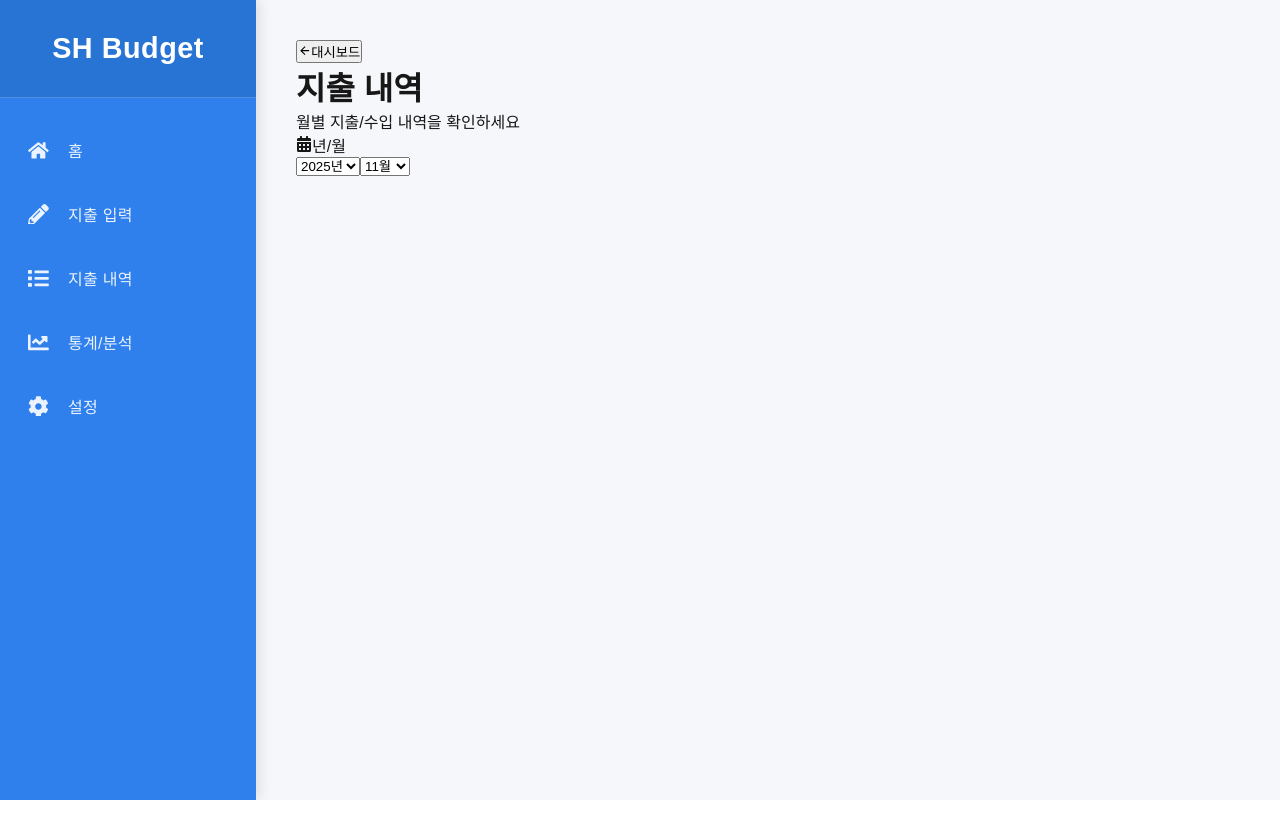
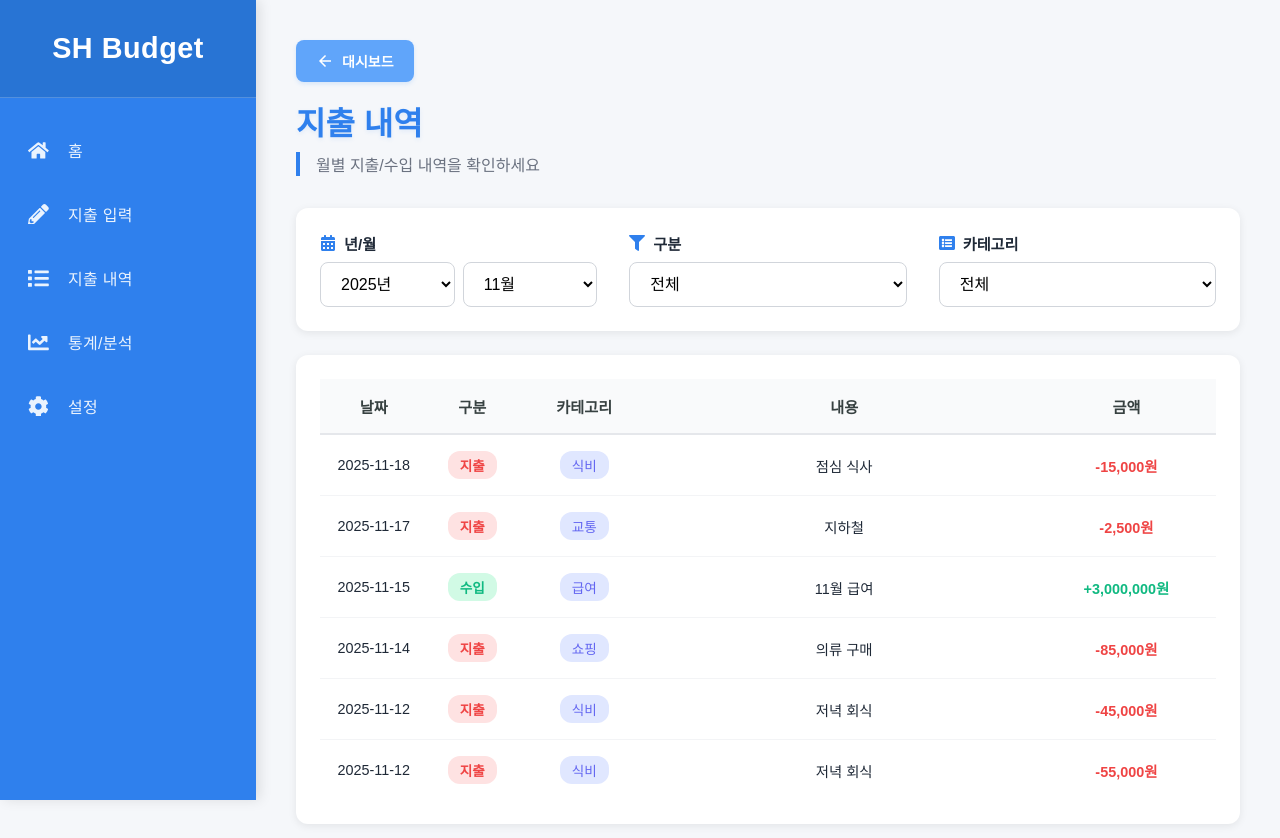
Before and after one commit to SHP-0701/my-budget-app, a Next.js app: page /expense/list in a window 1280 px wide. Shown: the top 838 px of the page. Before the commit the page ends 800 px from the top, so only its background shows below. Built offline with nearby package versions, Linux system fonts and the light colour scheme.

Commit message:
지출 내역 프론트 완성(?)

```diff
--- a/app/expense/list/page.js
+++ b/app/expense/list/page.js
@@ -75,6 +75,14 @@ export default function ExpenseList() {
       description: '저녁 회식',
       amount: 45000,
     },
+    {
+      id: 6,
+      date: '2025-11-12',
+      type: 'expense',
+      category: '식비',
+      description: '저녁 회식',
+      amount: 55000,
+    },
   ]);
 
   // 카테고리 목록
@@ -151,6 +159,93 @@ export default function ExpenseList() {
               </select>
             </div>
           </div>
+
+          <div className={styles.filterGroup}>
+            <label className={styles.filterLabel}>
+              <FaFilter className={styles.icon} />
+              구분
+            </label>
+            <select
+              name='type'
+              value={filters.type}
+              onChange={handleFilterChange}
+              className={styles.select}
+            >
+              <option value='all'>전체</option>
+              <option value='expense'>지출</option>
+              <option value='income'>수입</option>
+            </select>
+          </div>
+
+          <div className={styles.filterGroup}>
+            <label className={styles.filterLabel}>
+              <FaListAlt className={styles.icon} />
+              카테고리
+            </label>
+            <select
+              name='category'
+              value={filters.category}
+              onChange={handleFilterChange}
+              className={styles.select}
+            >
+              <option value='all'>전체</option>
+              {filters.type !== 'all' &&
+                categories[filters.type].map((cat) => (
+                  <option key={cat} value={cat}>
+                    {cat}
+                  </option>
+                ))}
+            </select>
+          </div>
+        </div>
+
+        {/** 지출/수입 내역 테이블 */}
+        <div className={styles.tableWrapper}>
+          <table className={styles.table}>
+            <thead>
+              <tr>
+                <th>날짜</th>
+                <th>구분</th>
+                <th>카테고리</th>
+                <th>내용</th>
+                <th>금액</th>
+              </tr>
+            </thead>
+            <tbody>
+              {transactions.map((transaction) => (
+                <tr key={transaction.id}>
+                  <td>{transaction.date}</td>
+                  <td>
+                    <span
+                      className={
+                        transaction.type === 'income'
+                          ? styles.badgeIncome
+                          : styles.badgeExpense
+                      }
+                    >
+                      {transaction.type === 'income' ? '수입' : '지출'}
+                    </span>
+                  </td>
+                  <td>
+                    <span className={styles.categoryBadge}>
+                      {transaction.category}
+                    </span>
+                  </td>
+                  <td>{transaction.description}</td>
+                  <td
+                    className={
+                      transaction.type === 'income'
+                        ? styles.amountIncome
+                        : styles.amountExpense
+                    }
+                  >
+                    {transaction.type === 'income' ? '+' : '-'}
+                    {transaction.amount.toLocaleString()}원
+                  </td>
+                </tr>
+              ))}
+            </tbody>
+          </table>
         </div>
       </div>
     </MenuLayout>
--- a/styles/ExpenseList.module.css
+++ b/styles/ExpenseList.module.css
@@ -6,3 +6,244 @@
   ▢ 작성자: 박수훈(shpark)
 **********************************************************************************************************************************************
 */
+/* ========================================
+                컨테이너
+======================================== */
+.container {
+  max-width: 1200px;
+}
+
+/* ========================================
+                헤더 영역
+======================================== */
+.header {
+  margin-bottom: 2rem;
+}
+
+/* 대시보드 돌아가기 버튼 */
+.backButton {
+  display: inline-flex;
+  align-items: center;
+  gap: 8px;
+  padding: 11px 20px;
+  margin-bottom: 16px;
+  background: #60a5fa;
+  border: none;
+  border-radius: 8px;
+  color: white;
+  font-size: 14px;
+  font-weight: 600;
+  cursor: pointer;
+  transition: all 0.2s ease;
+  box-shadow: 0 2px 4px rgba(96, 165, 250, 0.2);
+}
+
+.backButton:hover {
+  background: #3b82f6;
+  box-shadow: 0 4px 8px rgba(59, 130, 246, 0.3);
+}
+
+.backButton:active {
+  transform: scale(0.98);
+}
+
+.backButton svg {
+  font-size: 18px;
+}
+
+/* 페이지 제목 */
+.title {
+  font-size: 2rem;
+  font-weight: 800;
+  color: #2f80ed;
+  margin-bottom: 0.5rem;
+  text-shadow: 0 2px 4px rgba(47, 128, 237, 0.1);
+}
+
+/* 페이지 부제목 */
+.subtitle {
+  font-size: 1rem;
+  color: #6b7280;
+  border-left: 4px solid #2f80ed;
+  padding-left: 1rem;
+}
+
+/* ========================================
+                필터 바
+======================================== */
+.filterBar {
+  background: #fff;
+  border-radius: 12px;
+  padding: 1.5rem;
+  margin-bottom: 1.5rem;
+  box-shadow: 0 2px 8px rgba(0, 0, 0, 0.08);
+  display: flex;
+  gap: 2rem;
+  align-items: flex-end;
+}
+
+.filterGroup {
+  display: flex;
+  flex-direction: column;
+  gap: 0.5rem;
+  flex: 1;
+}
+
+.filterLabel {
+  display: flex;
+  align-items: center;
+  gap: 0.5rem;
+  font-size: 0.95rem;
+  font-weight: 600;
+  color: #1f2937;
+}
+
+.icon {
+  color: #2f80ed;
+  font-size: 1rem;
+}
+
+/* 날짜 필터(년/월 나란하게) */
+.dateFilter {
+  display: flex;
+  gap: 0.5rem;
+}
+
+.dateFilter .select {
+  flex: 1;
+}
+
+/* 셀렉트 박스 */
+.select {
+  padding: 0.75rem 1rem;
+  border: 1px solid #d1d5db;
+  border-radius: 8px;
+  font-size: 1rem;
+  background: #fff;
+  cursor: pointer;
+  transition: all 0.2s ease;
+}
+
+.select:focus {
+  outline: none;
+  border-color: #2f80ed;
+  box-shadow: 0 0 0 3px rgba(47, 128, 237, 0.1);
+}
+
+.select:hover {
+  border-color: #2f80ed;
+}
+
+/* ========================================
+                  테이블
+======================================== */
+.tableWrapper {
+  background: #fff;
+  border-radius: 12px;
+  padding: 1.5rem;
+  box-shadow: 0 2px 8px rgba(0, 0, 0, 0.08);
+  overflow-x: auto;
+}
+
+.table {
+  width: 100%;
+  border-collapse: collapse;
+}
+
+.table thead {
+  background: #f9fafb;
+  border-bottom: 2px solid #e5e7eb;
+}
+
+.table th {
+  padding: 1rem;
+  text-align: center;
+  font-size: 0.95rem;
+  font-weight: 700;
+  color: #374141;
+  white-space: nowrap;
+}
+
+/* 테이블 <th>별 너비 설정 */
+.table th:nth-child(1) {
+  width: 12%;
+} /* 날짜 */
+.table th:nth-child(2) {
+  width: 10%;
+} /* 구분 */
+.table th:nth-child(3) {
+  width: 15%;
+} /* 카테고리 */
+.table th:nth-child(4) {
+  width: 43%;
+} /* 내용 */
+.table th:nth-child(5) {
+  width: 20%;
+} /* 금액 */
+
+.table tbody tr {
+  border-bottom: 1px solid #f3f4f6;
+  transition: background-color 0.2s ease;
+}
+
+.table tbody tr:hover {
+  background-color: #f9fafb;
+}
+
+.table tbody tr:last-child {
+  border-bottom: none;
+}
+
+.table td {
+  padding: 1rem;
+  font-size: 0.9rem;
+  color: #1f2937;
+  white-space: nowrap;
+  text-align: center;
+}
+
+/* ========================================
+              배지(구분/카테고리)
+======================================== */
+.badgeExpense {
+  display: inline-block;
+  padding: 0.25rem 0.75rem;
+  background: #fee2e2;
+  color: #ef4444;
+  border-radius: 12px;
+  font-size: 0.85rem;
+  font-weight: 600;
+}
+
+.badgeIncome {
+  display: inline-block;
+  padding: 0.25rem 0.75rem;
+  background: #d1fae5;
+  color: #10b981;
+  border-radius: 12px;
+  font-size: 0.85rem;
+  font-weight: 600;
+}
+
+.categoryBadge {
+  display: inline-block;
+  padding: 0.25rem 0.75rem;
+  background: #e0e7ff;
+  color: #6366f1;
+  border-radius: 12px;
+  font-size: 0.85rem;
+  font-weight: 500;
+}
+
+/* ============================================
+                      금액
+============================================ */
+td.amountExpense {
+  font-weight: 700;
+  color: #ef4444;
+}
+
+td.amountIncome {
+  font-weight: 700;
+  color: #10b981;
+}
```
